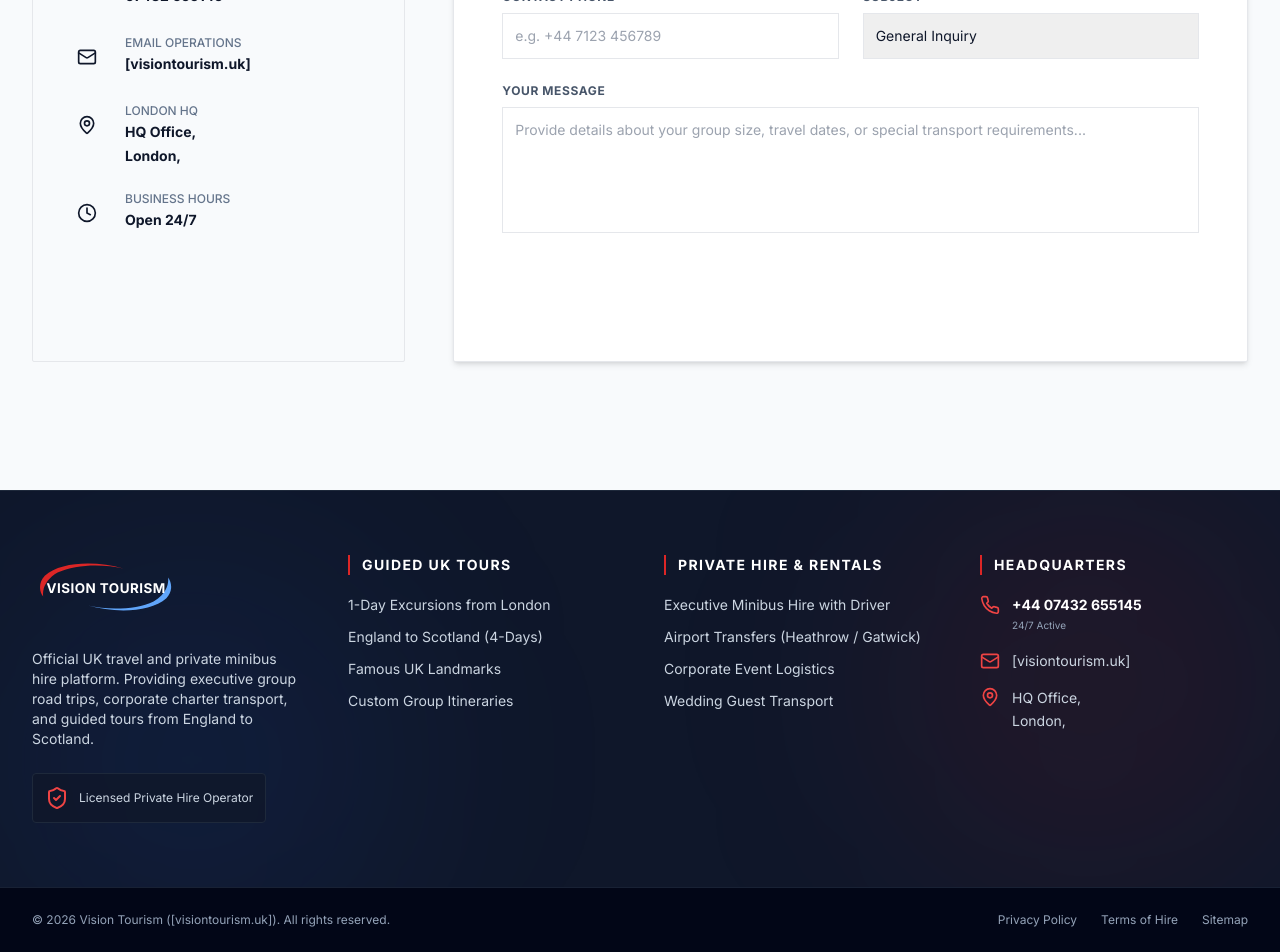
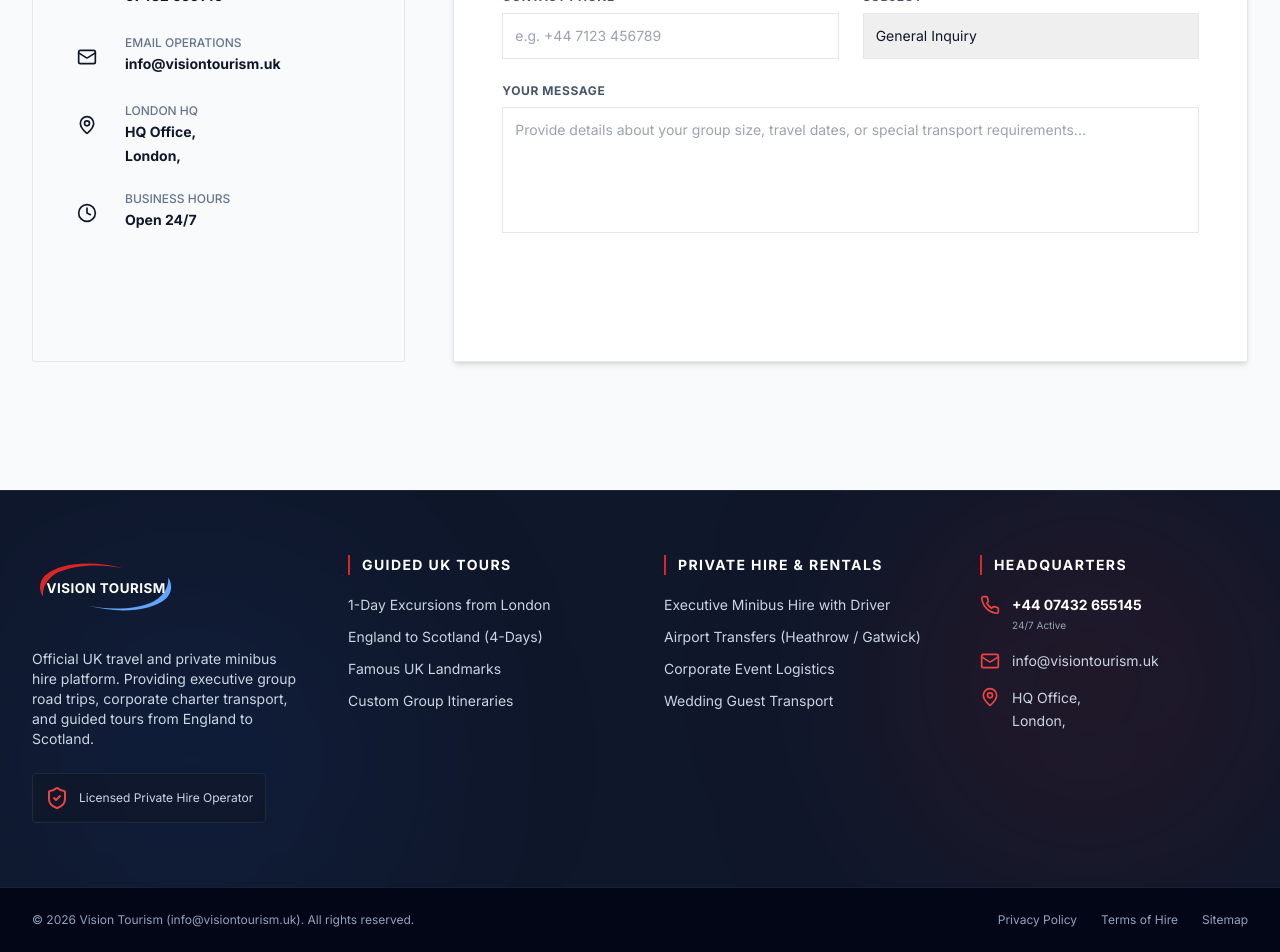
Before and after one commit to huzzy69/visiontourism, a React (Vite) app: page /contact in a window 1280 px wide. Shown: the part 682-1634 px from the top of the page. Built offline with nearby package versions, Linux system fonts and the light colour scheme; a web font is replaced by a local one.

Commit message:
feat: add Contact page, AboutSection component, and Footer component

```diff
--- a/src/components/Footer.tsx
+++ b/src/components/Footer.tsx
@@ -107,8 +107,8 @@
               </li>
               <li className="flex gap-3">
                 <Mail className="w-5 h-5 text-brand-red-500 flex-shrink-0" />
-                <a href="mailto:[visiontourism.uk]" className="hover:text-brand-red-400 transition-colors">
-                  [visiontourism.uk]
+                <a href="mailto:info@visiontourism.uk" className="hover:text-brand-red-400 transition-colors">
+                  info@visiontourism.uk
                 </a>
               </li>
               <li className="flex gap-3">
@@ -126,7 +126,7 @@
       {/* Sub Footer */}
       <div className="bg-slate-950 border-t border-slate-800/80 py-6 text-xs text-slate-400 relative z-10">
         <div className="max-w-7xl mx-auto px-4 sm:px-6 lg:px-8 flex flex-col md:flex-row justify-between items-center gap-4">
-          <p>&copy; {currentYear} Vision Tourism ([visiontourism.uk]). All rights reserved.</p>
+          <p>&copy; {currentYear} Vision Tourism (info@visiontourism.uk). All rights reserved.</p>
           <div className="flex gap-6 text-slate-400">
             <Link to="/contact" className="hover:text-white transition-colors">Privacy Policy</Link>
             <Link to="/contact" className="hover:text-white transition-colors">Terms of Hire</Link>
--- a/src/pages/Contact.tsx
+++ b/src/pages/Contact.tsx
@@ -85,7 +85,7 @@
                 </div>
                 <div>
                   <span className="text-xs text-slate-500 block uppercase font-medium">Email Operations</span>
-                  <span className="text-sm font-bold text-brand-green-900">[visiontourism.uk]</span>
+                  <span className="text-sm font-bold text-brand-green-900">info@visiontourism.uk</span>
                 </div>
               </a>
 
--- a/src/sections/AboutSection.tsx
+++ b/src/sections/AboutSection.tsx
@@ -43,7 +43,7 @@
             </div>
 
             <p className="text-slate-600 text-sm sm:text-base leading-relaxed">
-              At Vision Tourism ([visiontourism.uk]), we believe that group travel should be seamless, spacious, and enriched with local insight. From our base in London, we coordinate premium private group tours and minibus hire across Great Britain.
+              At Vision Tourism (info@visiontourism.uk), we believe that group travel should be seamless, spacious, and enriched with local insight. From our base in London, we coordinate premium private group tours and minibus hire across Great Britain.
             </p>
 
             <p className="text-slate-600 text-sm sm:text-base leading-relaxed">
```
